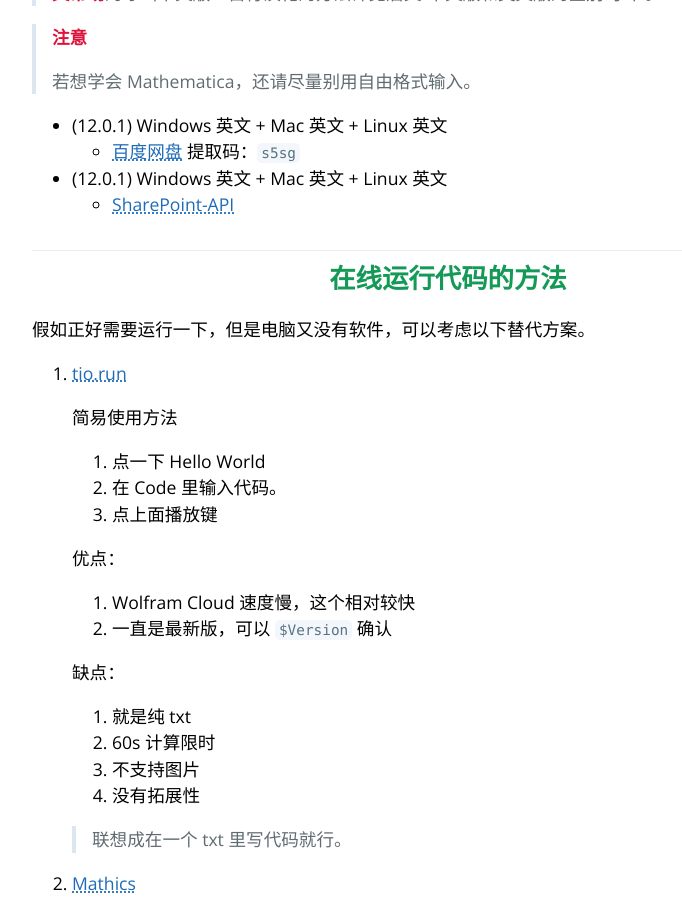
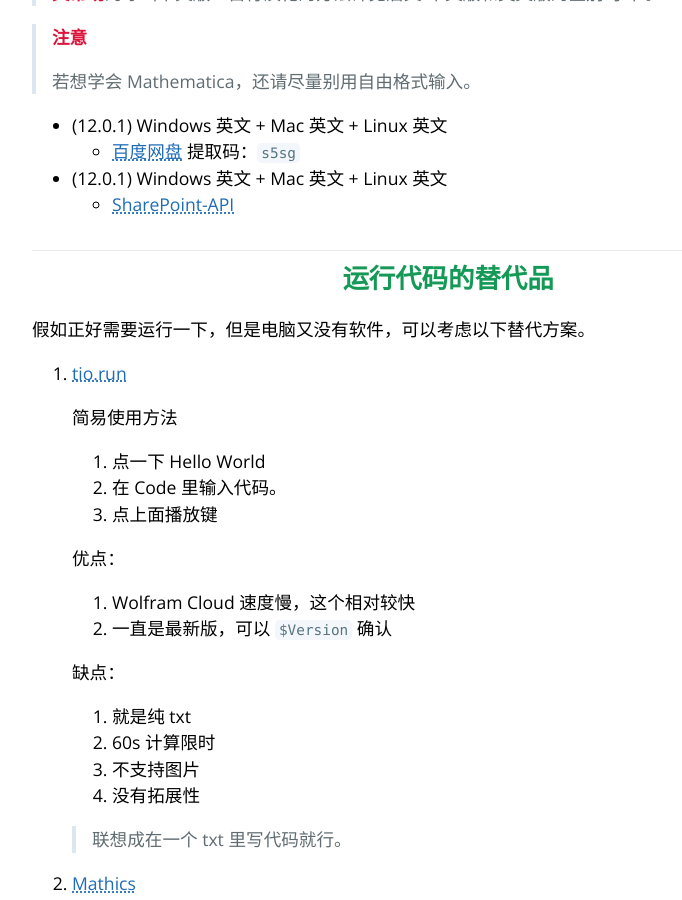
Before and after one commit to TieBaMma/InstallTutorial, a Jekyll site: the page built from index.md, in a window 1280 px wide and 900 px high, scrolled down 3055 px. Shown: the whole window, without its empty margins (192-874 px from the left). Built offline with Jekyll 4.4.1, drawn with Linux system fonts in a browser that asks for light colours.

Commit message:
Update index.md

```diff
--- a/index.md
+++ b/index.md
@@ -108,7 +108,7 @@
 * (12.0.1) Windows 英文 + Mac 英文 + Linux 英文
   * [SharePoint-API](https://mmamirror.herokuapp.com/WolframAlpha%20Notebook/12.0.1.0/)
 
-## 在线运行代码的方法
+## 运行代码的替代品
 
 假如正好需要运行一下，但是电脑又没有软件，可以考虑以下替代方案。
 
```
